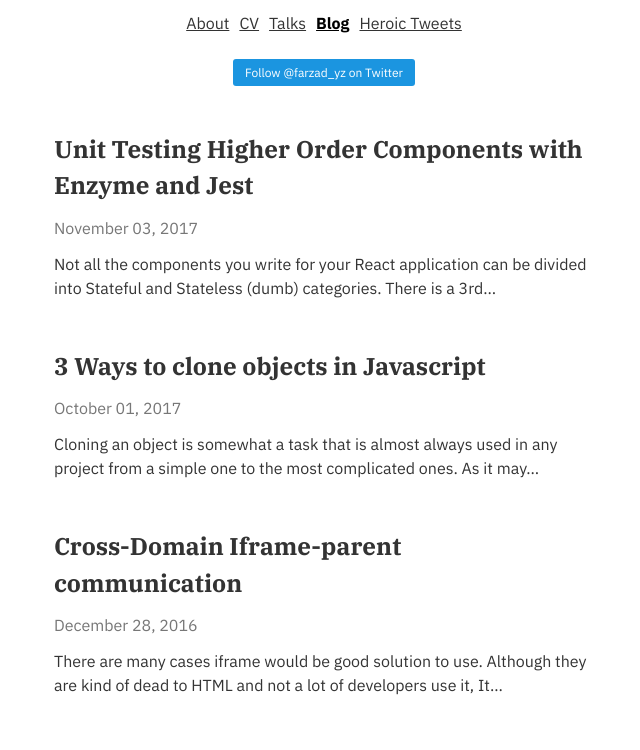
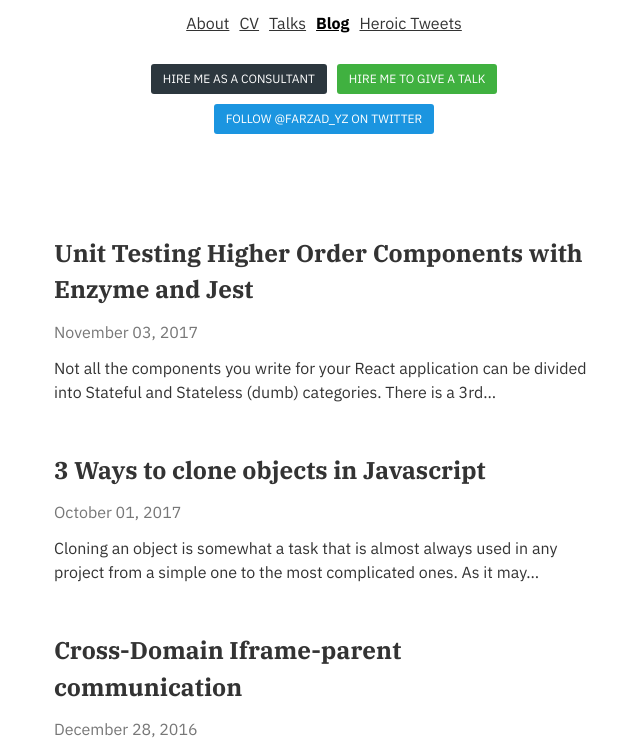
Before and after one commit to farskid/farzadyz.com, a Gatsby site: page /blog in a window 1280 px wide. Shown: the part 203-953 px from the top of the page, without its empty margins (316-956 px from the left). Built offline with nearby package versions, Linux system fonts and the light colour scheme; Gatsby itself is replaced by a stand-in of ours; some packages are replaced by stand-ins of ours.

Commit message:
Refactor Layout, Navbar and SiteHeader

```diff
--- a/src/components/Layout.js
+++ b/src/components/Layout.js
@@ -1,99 +1,11 @@
 import React from "react";
-import { Link } from "gatsby";
-import Image from "gatsby-image";
 import "./layout.css";
-import { StaticQuery, graphql } from "gatsby";
-
-import { rhythm, scale } from "../utils/typography";
-import { OutboundLink } from "gatsby-plugin-google-analytics";
-
-const styles = {
-  navbarItem: {
-    margin: "0 5px"
-  }
-};
+import { rhythm } from "../utils/typography";
+import SEO from "../components/Seo";
 
 class Layout extends React.Component {
   render() {
-    const {
-      location,
-      title,
-      children,
-      avatar,
-      author,
-      hasNavbar = false
-    } = this.props;
-
-    const rootPath = `${__PATH_PREFIX__}/`;
-
-    const createHeader = () => (
-      <StaticQuery
-        query={detailsQuery}
-        render={data => (
-          <header style={{ textAlign: "center", marginBottom: rhythm(2) }}>
-            <Image
-              fixed={avatar.childImageSharp.fixed}
-              alt={author}
-              style={{ marginBottom: 0, minWidth: 100, borderRadius: `50%` }}
-            />
-            <h1>{author}</h1>
-            <nav style={{ marginBottom: rhythm(1) }}>
-              <ul
-                className="hidden-print"
-                style={{
-                  listStyle: "none",
-                  padding: 0,
-                  margin: 0,
-                  display: "flex",
-                  justifyContent: "center"
-                }}
-              >
-                <li style={styles.navbarItem}>
-                  <Link to="/" activeClassName="navbarActiveLink">
-                    About
-                  </Link>
-                </li>
-                <li style={styles.navbarItem}>
-                  <Link to="/cv" activeClassName="navbarActiveLink">
-                    CV
-                  </Link>
-                </li>
-                <li style={styles.navbarItem}>
-                  <Link to="/talks" activeClassName="navbarActiveLink">
-                    Talks
-                  </Link>
-                </li>
-                <li style={styles.navbarItem}>
-                  <Link to="/blog" activeClassName="navbarActiveLink">
-                    Blog
-                  </Link>
-                </li>
-                <li style={styles.navbarItem}>
-                  <Link to="/tweets" activeClassName="navbarActiveLink">
-                    Heroic Tweets
-                  </Link>
-                </li>
-              </ul>
-            </nav>
-            <OutboundLink
-              style={{
-                backgroundColor: "#1b95e0",
-                color: "#fff",
-                padding: "6px 12px",
-                borderRadius: 3,
-                textDecoration: "none",
-                fontSize: rhythm(1 / 2)
-              }}
-              target="_blank"
-              href="https://twitter.com/intent/follow?original_referer=http%3A%2F%2Flocalhost%3A8000%2F&amp;amplref_src=twsrc%5Etfw&amp;screen_name=farzad_yz&amp;tw_p=followbutton"
-              className="hidden-print"
-            >
-              Follow {data.site.siteMetadata.social.twitterHandle} on Twitter
-            </OutboundLink>
-          </header>
-        )}
-      />
-    );
+    const { children, title, description } = this.props;
 
     return (
       <div
@@ -104,7 +16,41 @@ class Layout extends React.Component {
           padding: `${rhythm(1.5)} ${rhythm(3 / 4)}`
         }}
       >
-        {hasNavbar && createHeader()}
+        <SEO
+          title={title}
+          description={description}
+          keywords={[
+            `farzad yz`,
+            `javascript`,
+            `typescript`,
+            `react`,
+            `react native`,
+            `nodejs`,
+            `restful services`,
+            `serverless`,
+            `redux`,
+            `graphql`,
+            `reasonml`,
+            `elm`,
+            `golang`,
+            `automation`,
+            `architecture`,
+            `dx`,
+            `tooling`,
+            `state management`,
+            `react native`,
+            `statecharts`,
+            `state machines`,
+            `aws`,
+            `cloud`,
+            `api development`,
+            `express`,
+            `technical talks`,
+            `conference talks`,
+            `developer advocacy`,
+            `dev rel`
+          ]}
+        />
         {children}
       </div>
     );
@@ -112,15 +58,3 @@ class Layout extends React.Component {
 }
 
 export default Layout;
-
-const detailsQuery = graphql`
-  query LayoutQuery {
-    site {
-      siteMetadata {
-        social {
-          twitterHandle
-        }
-      }
-    }
-  }
-`;
--- /dev/null
+++ b/src/components/Navbar.css
@@ -0,0 +1,3 @@
+.navbar-item {
+  margin: 0 5px;
+}
--- /dev/null
+++ b/src/components/Navbar.js
@@ -0,0 +1,44 @@
+import React from "react";
+import { Link } from "gatsby";
+import "./Navbar.css";
+
+export function Navbar(props) {
+  return (
+    <ul
+      className="hidden-print"
+      style={{
+        listStyle: "none",
+        padding: 0,
+        margin: 0,
+        display: "flex",
+        justifyContent: "center"
+      }}
+    >
+      <li className="navbar-item">
+        <Link to="/" activeClassName="navbarActiveLink">
+          About
+        </Link>
+      </li>
+      <li className="navbar-item">
+        <Link to="/cv" activeClassName="navbarActiveLink">
+          CV
+        </Link>
+      </li>
+      <li className="navbar-item">
+        <Link to="/talks" activeClassName="navbarActiveLink">
+          Talks
+        </Link>
+      </li>
+      <li className="navbar-item">
+        <Link to="/blog" activeClassName="navbarActiveLink">
+          Blog
+        </Link>
+      </li>
+      <li className="navbar-item">
+        <Link to="/tweets" activeClassName="navbarActiveLink">
+          Heroic Tweets
+        </Link>
+      </li>
+    </ul>
+  );
+}
--- /dev/null
+++ b/src/components/SiteHeader.css
@@ -0,0 +1,11 @@
+.site-header-button {
+  margin: 5px;
+  display: inline-block;
+}
+
+@media screen and (max-width: 480px) {
+  .site-header-button {
+    display: block;
+    margin: 5px 0;
+  }
+}
--- /dev/null
+++ b/src/components/SiteHeader.js
@@ -0,0 +1,63 @@
+import React from "react";
+import { Navbar } from "./Navbar";
+import Image from "gatsby-image";
+import { OutboundLink } from "gatsby-plugin-google-analytics";
+import { rhythm } from "../utils/typography";
+import "./SiteHeader.css";
+
+function NavButton({ external = false, href, children, color, style = {} }) {
+  const Tag = external ? OutboundLink : "a";
+
+  return (
+    <Tag
+      style={{
+        color: "#fff",
+        padding: "6px 12px",
+        borderRadius: 3,
+        textDecoration: "none",
+        fontSize: rhythm(1 / 2),
+        whiteSpace: "nowrap",
+        textTransform: "uppercase",
+        backgroundColor: color,
+        ...style
+      }}
+      target="_blank"
+      href={href}
+      className="hidden-print site-header-button"
+    >
+      {children}
+    </Tag>
+  );
+}
+
+function SiteHeader({ children }) {
+  return (
+    <header style={{ textAlign: "center", marginBottom: rhythm(4) }}>
+      {children}
+    </header>
+  );
+}
+
+// navbar
+SiteHeader.Navbar = () => <Navbar />;
+SiteHeader.Navbar.displayName = "SiteHeader.Navbar";
+
+// Button
+SiteHeader.Button = ({ external, href, children, ...props }) => (
+  <NavButton external={external} href={href} {...props}>
+    {children}
+  </NavButton>
+);
+SiteHeader.Button.displayName = "SiteHeader.Button";
+
+// Avatar Image
+SiteHeader.Avatar = ({ avatar, author }) => (
+  <Image
+    fixed={avatar}
+    alt={author}
+    style={{ marginBottom: 0, minWidth: 100, borderRadius: `50%` }}
+  />
+);
+SiteHeader.Avatar.displayName = "SiteHeader.Avatar";
+
+export { SiteHeader };
--- /dev/null
+++ b/src/constants.js
@@ -0,0 +1,5 @@
+export const buttons = {
+  blue: "#1b95e0",
+  black: "rgb(44, 55, 62)",
+  green: "#40b140"
+};
--- a/src/pages/blog.js
+++ b/src/pages/blog.js
@@ -1,46 +1,54 @@
 import React from "react";
 import { Link, graphql } from "gatsby";
-
 import Layout from "../components/Layout";
-import SEO from "../components/Seo";
 import { rhythm } from "../utils/typography";
+import { SiteHeader } from "../components/SiteHeader";
+import { buttons } from "../constants";
 
 class BlogIndex extends React.Component {
   render() {
     const { data } = this.props;
-    const { title, description, social } = data.site.siteMetadata;
-    const posts = data.allMarkdownRemark.edges;
+    const {
+      avatar,
+      site: { siteMetadata },
+      allMarkdownRemark
+    } = data;
+    const { title, description, author, social } = siteMetadata;
+    const posts = allMarkdownRemark.edges;
 
     return (
-      <Layout
-        location={this.props.location}
-        title={title}
-        avatar={data.avatar}
-        author={data.site.siteMetadata.author}
-        hasNavbar={true}
-      >
-        <SEO
-          title={title}
-          description={description}
-          keywords={[
-            `farzad yz`,
-            `javascript`,
-            `react`,
-            `redux`,
-            `typescript`,
-            `nodejs`,
-            `reasonml`,
-            `elm`,
-            `graphql`,
-            `golang`,
-            `automation`,
-            `architecture`,
-            `dx`,
-            `tooling`,
-            `state management`,
-            `react native`
-          ]}
-        />
+      <Layout title={title} description={description}>
+        <SiteHeader siteMetadata={siteMetadata} author={author} avatar={avatar}>
+          <SiteHeader.Avatar
+            avatar={avatar.childImageSharp.fixed}
+            author={author}
+          />
+          <h1>{author}</h1>
+          <nav style={{ marginBottom: rhythm(1) }}>
+            <SiteHeader.Navbar />
+          </nav>
+          <div>
+            <SiteHeader.Button
+              href="mailto:farskid@gmail.com?subject=We'd like to hire you as a consultant"
+              color={buttons.black}
+            >
+              Hire Me as a Consultant
+            </SiteHeader.Button>
+            <SiteHeader.Button
+              href="mailto:farskid@gmail.com?subject=We'd like to hire you to give a talk for us"
+              color={buttons.green}
+            >
+              Hire Me to give a Talk
+            </SiteHeader.Button>
+            <SiteHeader.Button
+              href="https://twitter.com/intent/follow?original_referer=http%3A%2F%2Flocalhost%3A8000%2F&amp;amplref_src=twsrc%5Etfw&amp;screen_name=farzad_yz&amp;tw_p=followbutton"
+              external={true}
+              color={buttons.blue}
+            >
+              Follow {social.twitterHandle} on Twitter
+            </SiteHeader.Button>
+          </div>
+        </SiteHeader>
         <main>
           {posts.map(p => {
             const {
@@ -92,6 +100,7 @@ export const pageQuery = graphql`
         title
         author
         social {
+          twitterHandle
           twitter
           github
           linkedin
```
Also changed, not shown: src/pages/cv.js (+41 -32 lines), src/pages/index.js (+39 -32 lines), src/pages/tweets.js (+40 -8 lines).
